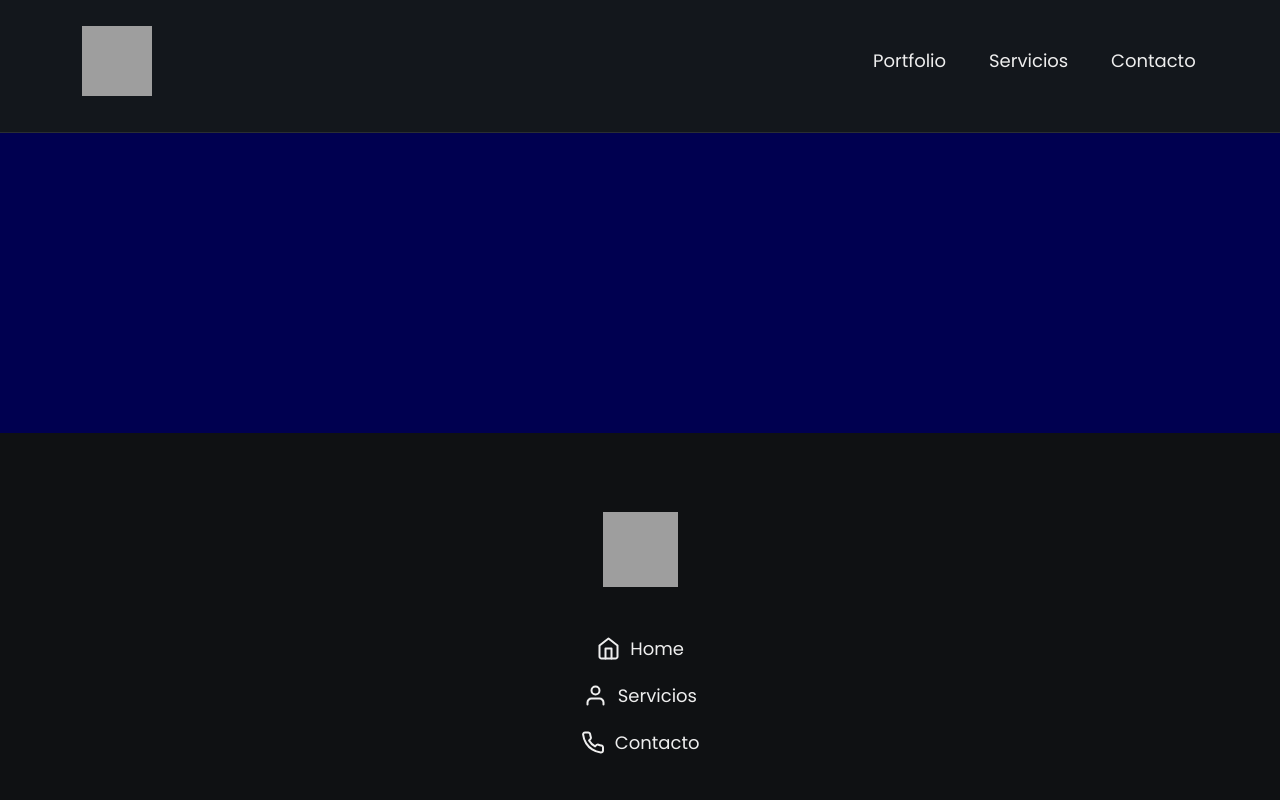
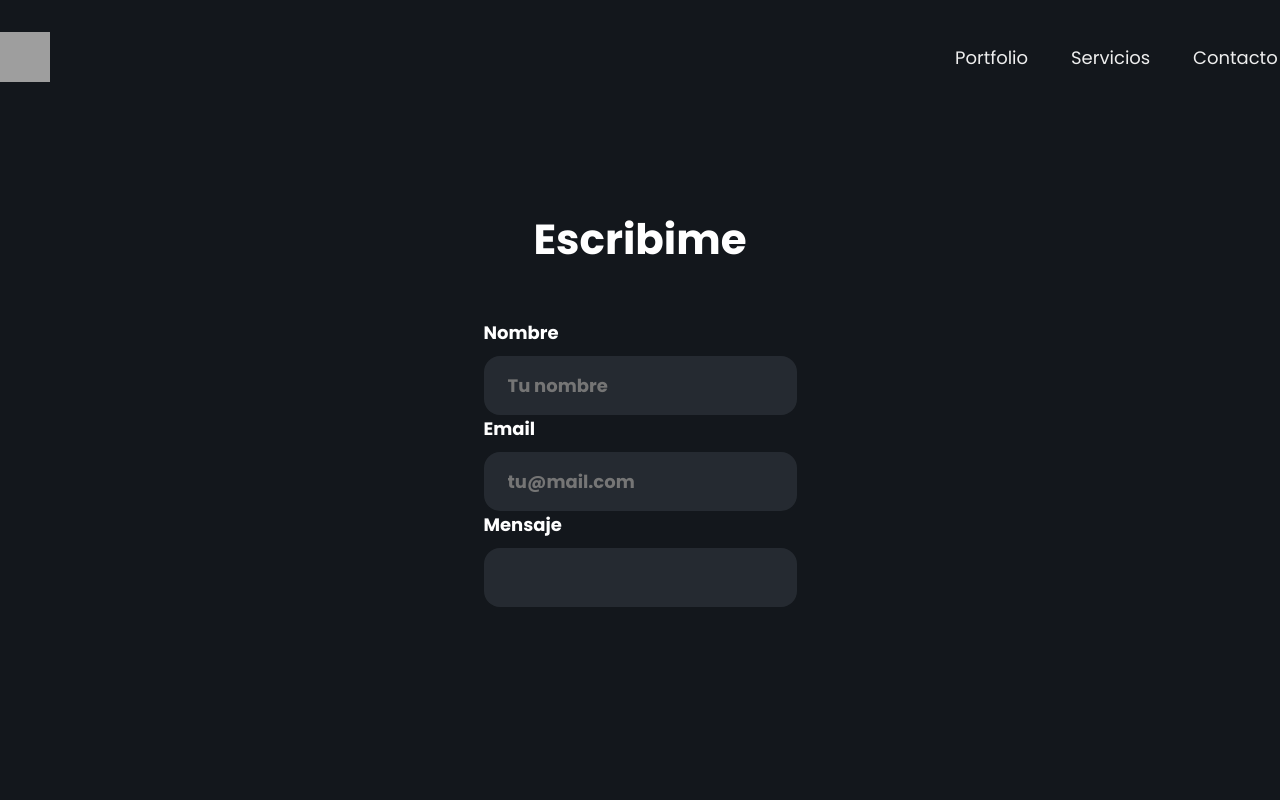
Before and after one commit to Bigotito/apx-desafio-wyc, a plain HTML site: page index.html in a window 1280 px wide. Shown: the top 800 px of the page. Drawn offline with Linux system fonts and the light colour scheme; grey boxes are pictures that could not be loaded.

Commit message:
implementando componente contact-form

```diff
--- /dev/null
+++ b/contact-form/index.css
@@ -0,0 +1,57 @@
+.contact-form-cont {
+    display: flex;
+    flex-direction: column;
+    align-items: center;
+
+    height: 989px;
+
+    background-color: #13171C;
+
+    color: #FFF;
+    font-family: 'Poppins';
+    font-style: normal;
+}
+
+.contact-form-cont h1 {
+    margin-top: 86px;
+    margin-bottom: 0;
+
+    height: 80px;
+
+    font-size: 42px;
+    font-weight: 700;
+    line-height: 80px;
+}
+
+.contact-form-cont__form {
+    margin-top: 39px;
+
+    width: 313px;
+
+    font-size: 18px;
+    font-weight: 700;
+}
+
+.contact-form-cont__form p {
+    margin: 0 0 10px 0;
+}
+
+.contact-form-cont__form input {
+    width: 265px;
+    height: 27px;
+
+    padding: 16px 24px;
+
+    border-style: none;
+    border-radius: 16px;
+    background: rgba(57, 62, 70, 0.50);
+
+    font-family: 'Poppins';
+    font-style: normal;
+    font-size: 18px;
+    font-weight: 700;
+}
+
+.contact-form-cont__form__textarea {
+
+}
--- a/footer/index.css
+++ b/footer/index.css
@@ -1,5 +1,4 @@
 /* @import url('https://fonts.googleapis.com/css2?family=Oswald:wght@400;500;700&display=swap'); */ /* El logo no usa la fuente */
-@import url('https://fonts.googleapis.com/css2?family=Poppins:wght@400&display=swap');
 
 .footer-principal {
     display: flex;
--- a/header/index.css
+++ b/header/index.css
@@ -1,12 +1,11 @@
 /* @import url('https://fonts.googleapis.com/css2?family=Oswald:wght@400;500;700&display=swap'); */ /* El logo no usa la fuente */
-@import url('https://fonts.googleapis.com/css2?family=Poppins:wght@400;500&display=swap');
 
 .header-principal {
     display: flex;
     justify-content: space-between;
     align-items: center;
 
-    height: 47px;
+    height: 40px;
 
     padding: 37px 24px;
 
@@ -33,8 +32,8 @@
 }
 
 .header-principal__logo-cont {
-    width: 70px;
-    height: 70px;
+    width: 50px;
+    height: 50px;
 
     font-size: 24px;
     font-weight: 700;
--- a/index.css
+++ b/index.css
@@ -1,3 +1,5 @@
+@import url('https://fonts.googleapis.com/css2?family=Poppins:wght@400;500;700&display=swap');
+
 body {
     background-color: #13171C;
 
--- a/index.html
+++ b/index.html
@@ -10,6 +10,8 @@
     <link rel="stylesheet" href="./footer/index.css">
     <script defer src="./footer/index.js"></script>
 
+    <link rel="stylesheet" href="./contact-form/index.css">
+
     <script defer src="./scripts/index.js"></script>
 
     <link rel="stylesheet" href="./index.css">
@@ -17,80 +19,33 @@
     <title>Home</title>
 </head>
 <body>
-    <header class="header">
-        <!-- <div class="header-principal">
-            <span class="header-principal__logo-cont">
-                <img src="https://images.ctfassets.net/aak4rmiplpud/4bDPd4m7cDjdCtFNQaOCoc/976e14237c72fd516ac561cde0affa86/loguitov1.png" alt="" class="header-principal__logo-cont__img">
-            </span>
+    <header>
+    </header>
 
-            <img src="./header/img/menu-svgrepo-com.png" alt="" class="header-principal__menu-img">
-            <div class="header-principal__menu-extendido">
-                <div class="header-principal__menu-extendido__portfolio">
-                    Portfolio
-                </div>
-                <div class="header-principal__menu-extendido__servicios">
-                    Servicios
-                </div>
-                <div class="header-principal__menu-extendido__contacto">
-                    Contacto
-                </div>
-            </div>
-            <div class="header-principal__menu-completo-mobile">
-                <img src="./header/img/menu-cerrar.png" alt="" class="header-principal__menu-completo-mobile__boton-cerrar">
-
-                <div class="header-principal__menu-completo-mobile__portfolio">
-                    Portfolio
-                </div>
-                <div class="header-principal__menu-completo-mobile__servicios">
-                    Servicios
-                </div>
-                <div class="header-principal__menu-completo-mobile__contacto">
-                    Contacto
-                </div>
-            </div>
-        </div> -->
-    </header>
+    <div class="contact-form">
+        <div class="contact-form-cont">
+            <h1>Escribime</h1>
+            <form action="" class="contact-form-cont__form">
+                <label>
+                    <p>Nombre</p>
+                    <input type="text" name="nombre" placeholder="Tu nombre">
+                </label>
+                <label>
+                    <p>Email</p>
+                    <input type="text" name="email" placeholder="tu@mail.com">
+                </label>
+                <label>
+                    <p>Mensaje</p>
+                    <input type="textarea" name="mensaje" class="contact-form-cont__form__textarea">
+                </label>
+            </form>
+        </div>
+    </div>
 
     <div class="contenido-ej">
     </div>
 
     <footer>
-        <!-- <div class="footer-principal">
-            <div class="footer-principal__logo-cont">
-                <img src="https://images.ctfassets.net/aak4rmiplpud/4bDPd4m7cDjdCtFNQaOCoc/976e14237c72fd516ac561cde0affa86/loguitov1.png" alt="" class="footer-principal__logo-cont__img">
-            </div>
-
-            <div class="footer-principal__home-cont show-hover">
-                <img src="./footer/icon/home.svg" alt="">
-                Home
-            </div>
-            <div class="footer-principal__servicios-cont show-hover">
-                <img src="./footer/icon/user.svg" alt="">
-                Servicios
-            </div>
-            <div class="footer-principal__contacto-cont show-hover">
-                <img src="./footer/icon/phone.svg" alt="">
-                Contacto
-            </div>
-
-            <div class="footer-principal__links-cont">
-                <div class="footer-principal__links-cont__linkedin-cont show-hover">
-                    <img src="./footer/icon/linkedin-svgrepo-com.svg" alt="">
-                </div>
-
-                <div class="footer-principal__links-cont__github-cont show-hover">
-                    <img src="./footer/icon/github-svgrepo-com.svg" alt="">
-                </div>
-
-                <div class="footer-principal__links-cont__twitter-cont show-hover">
-                    <img src="./footer/icon/twitter.svg" alt="">
-                </div>
-            </div>
-
-            <p>
-                ©2022 - https://apx.school
-            </p>
-        </div> -->
     </footer>
 </body>
 </html>
--- a/scripts/index.js
+++ b/scripts/index.js
@@ -1,6 +1,6 @@
 function main(){
     addHeader(
-        document.querySelector(".header"),
+        document.querySelector("header"),
         document.querySelector(".cuadrado-rojo")
     );
 
```
Also changed, not shown: contact-form/index.js (added).
